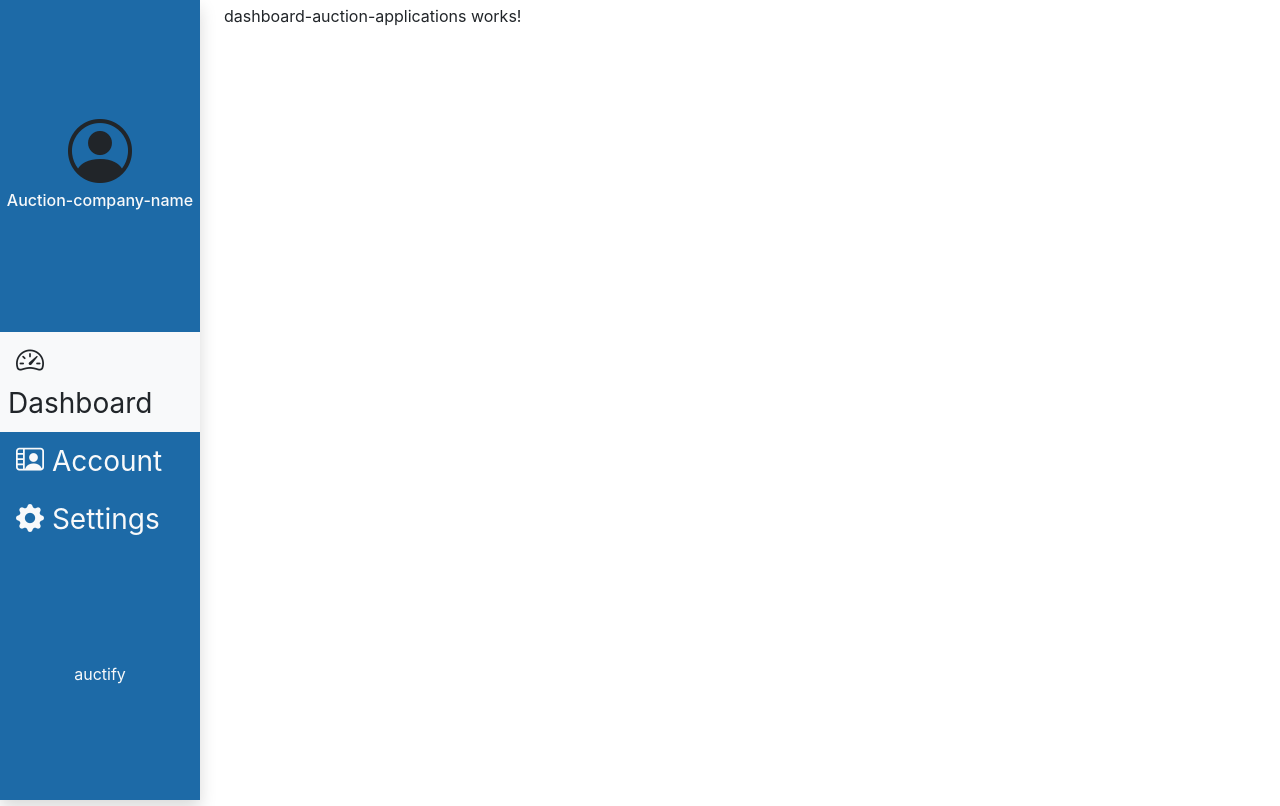
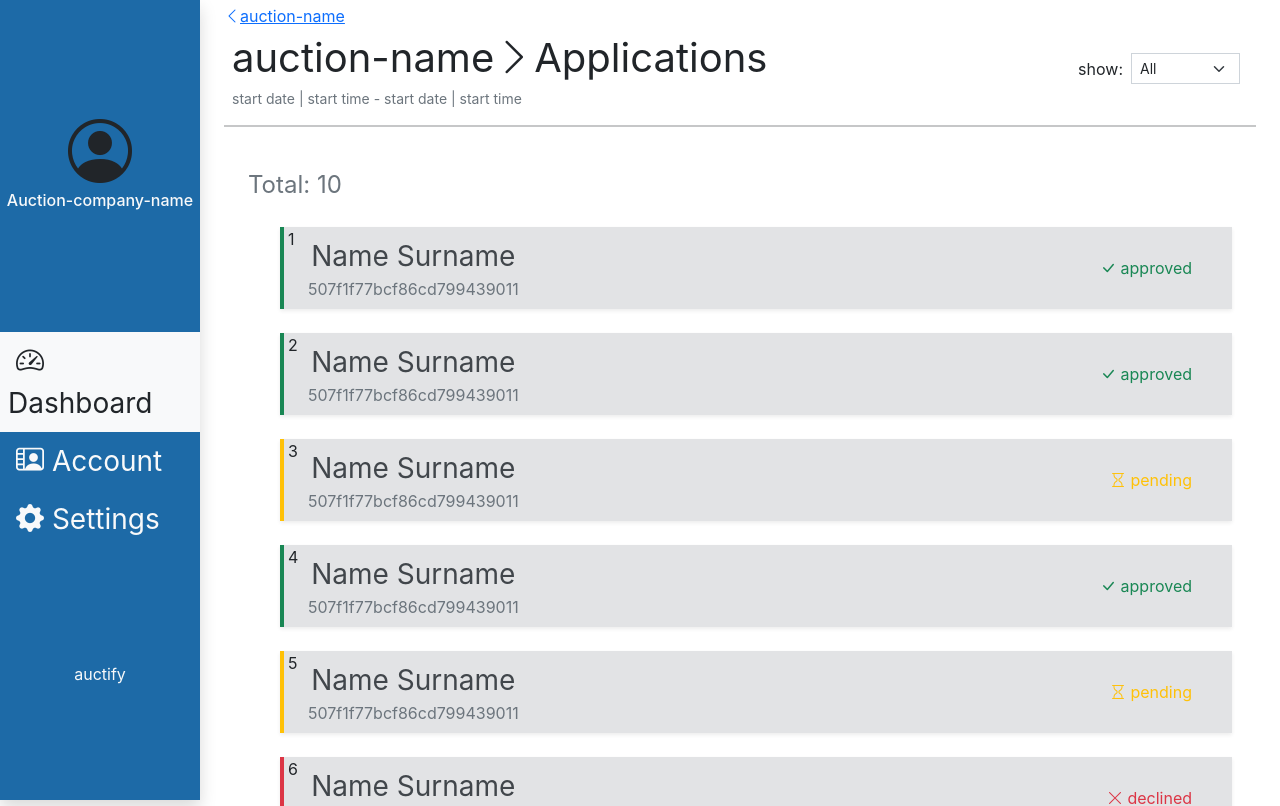
Before and after one commit to simphiwe-nkabinde/angular-dashboard-app, an Angular app: page /dashboard/auction/applications in a window 1280 px wide. Shown: the top 806 px of the page. Built offline with nearby package versions, Linux system fonts and the light colour scheme.

Commit message:
applicants pages

```diff
--- a/src/app/app.module.ts
+++ b/src/app/app.module.ts
@@ -15,6 +15,7 @@ import { DashboardAuctionApplicantComponent } from './pages/dashboard-auction-ap
 import { CardAuctionComponent } from './components/card-auction/card-auction.component';
 import { CardAuctionMenuItemComponent } from './components/card-auction-menu-item/card-auction-menu-item.component';
 import { CardAuctionItemComponent } from './components/card-auction-item/card-auction-item.component';
+import { ApplicantCardComponent } from './components/applicant-card/applicant-card.component';
 
 @NgModule({
   declarations: [
@@ -30,7 +31,8 @@ import { CardAuctionItemComponent } from './components/card-auction-item/card-au
     DashboardAuctionApplicantComponent,
     CardAuctionComponent,
     CardAuctionMenuItemComponent,
-    CardAuctionItemComponent
+    CardAuctionItemComponent,
+    ApplicantCardComponent
   ],
   imports: [
     BrowserModule,
--- /dev/null
+++ b/src/app/components/applicant-card/applicant-card.component.html
@@ -0,0 +1,10 @@
+<a [routerLink]="['../applicant']" class="btn rounded-0 border-0 alert-secondary my-4 py-2 px-4 border-start border-{{color}} border-4 d-flex shadow-sm justify-content-between align-items-center">
+    <div>
+        <p class="m-0 fs-3">Name Surname</p>
+        <p class="text-muted m-0">507f1f77bcf86cd799439011</p>
+    </div>
+    <p class="text-{{color}} m-0 me-3">
+        <i class="bi bi-{{icon}}"></i>
+        {{status}}
+    </p>
+</a>
--- /dev/null
+++ b/src/app/components/applicant-card/applicant-card.component.ts
@@ -0,0 +1,18 @@
+import { Component, Input, OnInit } from '@angular/core';
+
+@Component({
+  selector: 'app-applicant-card',
+  templateUrl: './applicant-card.component.html',
+  styleUrls: ['./applicant-card.component.scss']
+})
+export class ApplicantCardComponent implements OnInit {
+  @Input() color = '';
+  @Input() status = '';
+  @Input() icon = '';
+
+  constructor() { }
+
+  ngOnInit(): void {
+  }
+
+}
--- a/src/app/components/card-auction-item/card-auction-item.component.scss
+++ b/src/app/components/card-auction-item/card-auction-item.component.scss
@@ -2,6 +2,7 @@
 .auction-item-card {
     width: 20rem;
     @extend .shadow-sm;
+    @extend .rounded-0;
     @extend .m-4;
     @extend .btn;
     @extend .p-0;
--- a/src/app/components/card-auction-menu-item/card-auction-menu-item.component.scss
+++ b/src/app/components/card-auction-menu-item/card-auction-menu-item.component.scss
@@ -3,6 +3,7 @@
     width: 10rem;
     height: 13rem;
     @extend .shadow-sm;
+    @extend .rounded-0;
     @extend .m-4;
     @extend .btn;
     @extend .p-0;
--- a/src/app/components/card-auction/card-auction.component.scss
+++ b/src/app/components/card-auction/card-auction.component.scss
@@ -2,6 +2,7 @@
 .auction-card {
     width: 16rem;
     @extend .shadow-sm;
+    @extend .rounded-0;
     @extend .m-4;
     @extend .btn;
     @extend .p-0;
--- a/src/app/pages/dashboard-auction-applications/dashboard-auction-applications.component.html
+++ b/src/app/pages/dashboard-auction-applications/dashboard-auction-applications.component.html
@@ -1 +1,50 @@
-<p>dashboard-auction-applications works!</p>
+<header>
+    <a class="d-flex link-primary" [routerLink]="['../']">
+       <i class="bi bi-chevron-left"></i>
+       <p class="m-0">auction-name</p>
+    </a>
+    <div class="d-flex justify-content-between">
+        <div>
+            <p class="ps-2 fs-1 m-0 d-flex">
+                auction-name
+                <i class="bi bi-chevron-right"></i>
+                Applications
+            </p>
+            <p class="text-muted m-0 ms-2 small">
+                start date | start time - start date | start time
+            </p>
+        </div>
+        <div class="align-self-center me-3 d-flex align-items-center">
+            show:
+            <select class="form-select form-select-sm rounded-0 ms-2" aria-label="Default select example">
+                <option selected value="all">All</option>
+                <option value="upcoming">pending</option>
+                <option value="past">approved</option>
+                <option value="cancelled">declined</option>
+              </select>
+        </div>
+    </div>
+
+</header>
+<app-header-rule></app-header-rule>
+
+
+<div class="p-4">
+    <div >
+        <p class="text-muted fs-4">
+            Total: 10
+        </p>
+        <ol>
+            <li><app-applicant-card [color]="'success'" [status]="'approved'" [icon]="'check-lg'"></app-applicant-card></li>
+            <li><app-applicant-card [color]="'success'" [status]="'approved'" [icon]="'check-lg'"></app-applicant-card></li>
+            <li><app-applicant-card [color]="'warning'" [status]="'pending'" [icon]="'hourglass'"></app-applicant-card></li>
+            <li><app-applicant-card [color]="'success'" [status]="'approved'" [icon]="'check-lg'"></app-applicant-card></li>
+            <li><app-applicant-card [color]="'warning'" [status]="'pending'" [icon]="'hourglass'"></app-applicant-card></li>
+            <li><app-applicant-card [color]="'danger'" [status]="'declined'" [icon]="'x-lg'"></app-applicant-card></li>
+            <li><app-applicant-card [color]="'success'" [status]="'approved'" [icon]="'check-lg'"></app-applicant-card></li>
+            <li><app-applicant-card [color]="'warning'" [status]="'pending'" [icon]="'hourglass'"></app-applicant-card></li>
+            <li><app-applicant-card [color]="'success'" [status]="'approved'" [icon]="'check-lg'"></app-applicant-card></li>
+            <li><app-applicant-card [color]="'danger'" [status]="'declined'" [icon]="'x-lg'"></app-applicant-card></li>
+        </ol>
+    </div>
+</div>
--- a/src/app/pages/dashboard-auction-applications/dashboard-auction-applications.component.scss
+++ b/src/app/pages/dashboard-auction-applications/dashboard-auction-applications.component.scss
@@ -0,0 +1,16 @@
+@import '/src/styles.scss';
+ol {
+    list-style: none;
+    counter-reset: step-counter;
+
+    li {
+        counter-increment: step-counter;
+    }
+    li ::before {
+        position: absolute;
+        content: counter(step-counter) " ";
+        @extend .ps-1;
+        @extend .ms-1;
+
+    }
+}
--- a/src/app/pages/dashboard/dashboard.component.html
+++ b/src/app/pages/dashboard/dashboard.component.html
@@ -1,6 +1,17 @@
-<header>
-    <h2 class="display-4">Dashboard</h2>
-    <h3 class="text-dark ps-2 fw-normal">Auctions</h3>
+<header class="d-flex justify-content-between">
+    <div>
+        <h2 class="display-4">Dashboard</h2>
+        <h3 class="text-dark ps-2 fw-normal">Auctions</h3>
+    </div>
+    <div class="align-self-center me-3 d-flex align-items-center">
+        show:
+        <select class="form-select form-select-sm rounded-0 ms-2" aria-label="Default select example">
+            <option selected value="all">All</option>
+            <option value="upcoming">upcoming</option>
+            <option value="past">past</option>
+            <option value="cancelled">cancelled</option>
+          </select>
+    </div>
 </header>
 <app-header-rule></app-header-rule>
 
--- a/src/index.html
+++ b/src/index.html
@@ -9,5 +9,6 @@
 </head>
 <body>
   <app-root></app-root>
+  <script src="https://cdn.jsdelivr.net/npm/bootstrap@5.1.3/dist/js/bootstrap.bundle.min.js" integrity="sha384-ka7Sk0Gln4gmtz2MlQnikT1wXgYsOg+OMhuP+IlRH9sENBO0LRn5q+8nbTov4+1p" crossorigin="anonymous"></script>
 </body>
 </html>
```
Also changed, not shown: src/app/components/applicant-card/applicant-card.component.scss (added), 1 other file (tests, documents, lock files or other folders).
